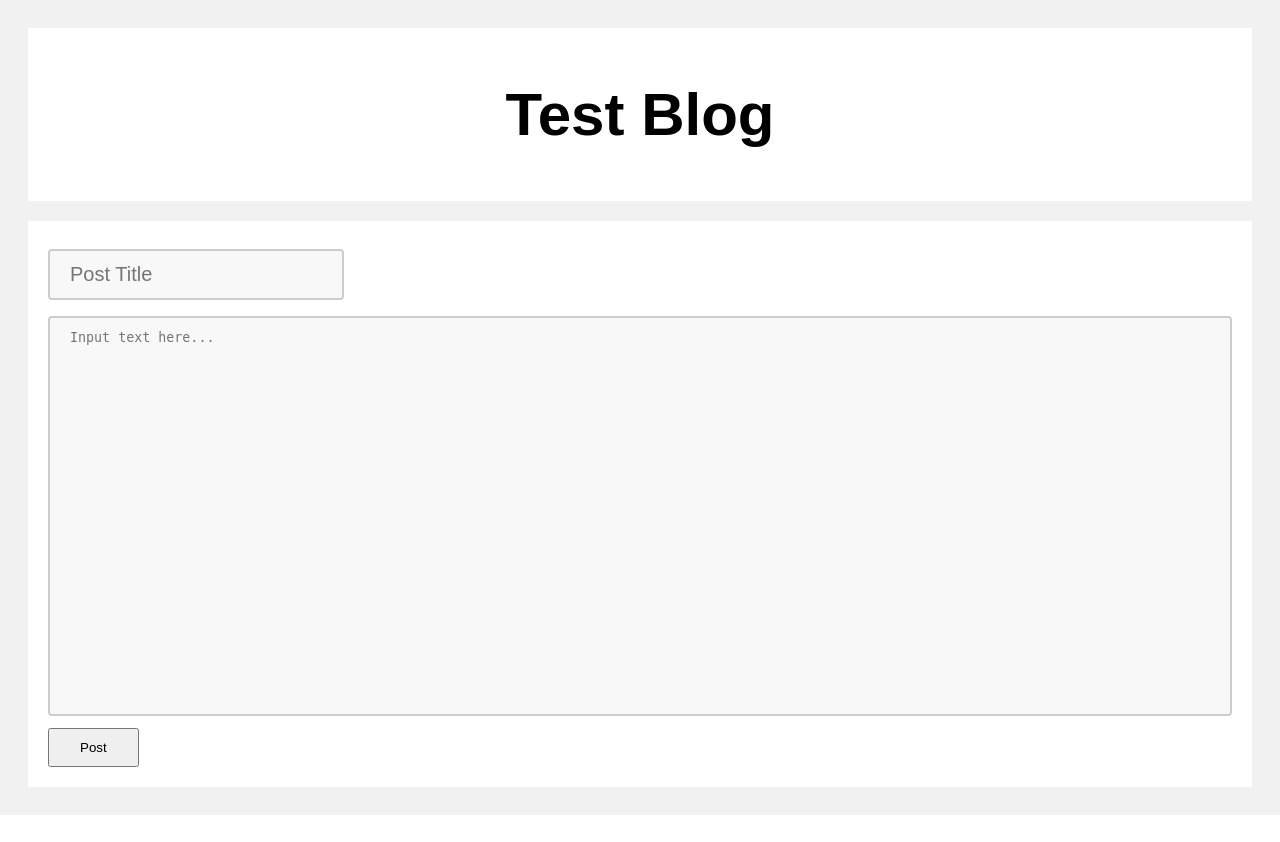
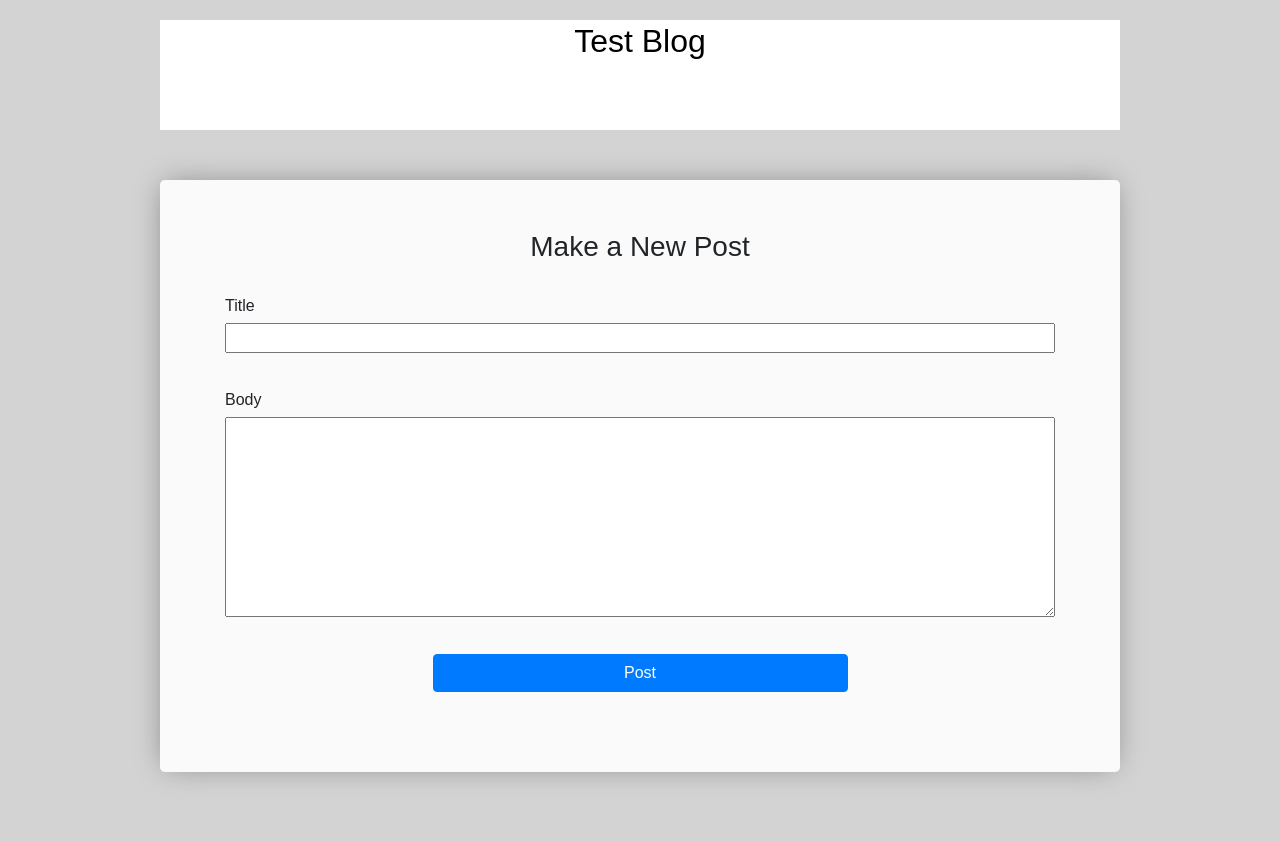
Before and after one commit to nicholasmanha/DjangoBlog, a Django app: page /postedit in a window 1280 px wide. Before the commit the page ends 815 px from the top, so only its background shows below. Run offline with Django 4.2, Linux system fonts and the light colour scheme.

Commit message:
new post css

```diff
--- /dev/null
+++ b/posts/static/css/post.css
@@ -0,0 +1,31 @@
+.card{
+
+    background:#fafafa;
+}
+.container{
+    margin:30px;
+}
+p{
+    margin: 5px 5px 5px 0;
+}
+input{
+    width:100%;
+    margin-bottom:30px;
+}
+textarea{
+    width:100%;
+    height:200px;
+    margin-bottom:30px;
+}
+h3{
+    text-align: center;
+    margin-bottom:30px;
+}
+.submit{
+    width:50%;
+
+}
+.middle{
+    width:100%;
+    text-align: center;
+}
--- a/posts/static/css/style.css
+++ b/posts/static/css/style.css
@@ -9,9 +9,7 @@
     max-width: 1000px;
     margin: auto;
   }
-  .btn{
-    float:right;
-  }
+
   .jumbotron{
     width:100%;
     display: flex;
@@ -23,6 +21,7 @@
     margin-bottom:50px;
   }
   .profile_btn{
+    float:right;
     border-radius: 75px;
     padding: 0;
     border:0;
@@ -61,6 +60,8 @@
   }
   .textcont{
     word-wrap: break-word;
+    overflow-wrap: break-word;
+    width:750px;
   }
   .login{
     position:absolute;
--- a/templates/index.html
+++ b/templates/index.html
@@ -6,6 +6,7 @@
     <meta name="viewport" content="width=device-width, initial-scale=1, shrink-to-fit=no">
     <link rel="stylesheet" href="https://cdn.jsdelivr.net/npm/bootstrap@4.3.1/dist/css/bootstrap.min.css" integrity="sha384-ggOyR0iXCbMQv3Xipma34MD+dH/1fQ784/j6cY/iJTQUOhcWr7x9JvoRxT2MZw1T" crossorigin="anonymous">
     <link rel="stylesheet" type ="text/css" href="{% static 'css/style.css' %}"/>
+
 
   </head>
 
--- a/templates/postedit.html
+++ b/templates/postedit.html
@@ -1,98 +1,45 @@
+{% load static %}
 <!DOCTYPE html>
 <html>
-<head>
-<meta name="viewport" content="width=device-width, initial-scale=1">
-<style>
-* {
-  box-sizing: border-box;
-}
+  <head>
+    <meta charset="utf-8">
+    <meta name="viewport" content="width=device-width, initial-scale=1, shrink-to-fit=no">
+    <link rel="stylesheet" href="https://cdn.jsdelivr.net/npm/bootstrap@4.3.1/dist/css/bootstrap.min.css" integrity="sha384-ggOyR0iXCbMQv3Xipma34MD+dH/1fQ784/j6cY/iJTQUOhcWr7x9JvoRxT2MZw1T" crossorigin="anonymous">
+    <link rel="stylesheet" type ="text/css" href="{% static 'css/style.css' %}"/>
+    <link rel="stylesheet" type ="text/css" href="{% static 'css/post.css' %}"/>
+  </head>
+  <body>
 
-body {
-  font-family: Arial;
-  padding: 20px;
-  background: #f1f1f1;
-}
+    <div class="header">
 
-.header {
-  padding: 2px;
-  font-size: 40px;
-  text-align: center;
-  background: white;
-}
 
-.leftcolumn {
-  float: left;
-  width: 100%;
-}
+      <h2><a style="text-decoration: none; color: black;" href="/">Test Blog</a></h2><br>
 
-.title{
-    width: 25%;
-  padding: 12px 20px;
-  margin: 8px 0;
-  box-sizing: border-box;
-  border: 2px solid #ccc;
-  border-radius: 4px;
-  font-size: 20px;
-  background-color: #f8f8f8;
-  resize: none;
-}
-.body{
-    width: 100%;
-    margin:8px 0;
-  height: 400px;
-  padding: 12px 20px;
-  box-sizing: border-box;
-  border: 2px solid #ccc;
-  border-radius: 4px;
-  background-color: #f8f8f8;
-  resize: none;
-}
+    </div>
 
-.card {
-   background-color: white;
-   padding: 20px;
-   margin-top: 20px;
-}
 
-.row:after {
-  content: "";
-  display: table;
-  clear: both;
-}
-.submit{
-    padding:10px 30px;
-}
 
-@media screen and (max-width: 800px) {
-  .leftcolumn, .rightcolumn {
-    width: 100%;
-    padding: 0;
-  }
-}
-</style>
-</head>
-<body>
 
-<div class="header">
-  <h2><a style="text-decoration: none; color: black;" href="/">Test Blog</a></h2>
-</div>
+      <div class="jumbotron">
+        <div class="container">
+          <form method="POST" action="postedit">
+            {% csrf_token %}
+            <h3>Make a New Post</h3>
+            <p>Title</p>
+            <input name="title" type="text"/><br>
+            <p>Body</p>
+            <textarea name="body" class="body" type="text" ></textarea>
+            <!--<textarea name="test" class="body" type="text" placeholder="Input text here..."></textarea>-->
+            <div class="middle">
+              <input class="btn btn-primary submit"type="submit" value="Post"/>
+            </div>
 
-<div class="row">
-  <div class="leftcolumn">
-    <div class="card">
-        <form method="POST" action="postedit">
-            {% csrf_token %}
-            <input name="title" class="title" type="text" placeholder="Post Title"><br>
-
-            <textarea name="body" class="body" type="text" placeholder="Input text here..."></textarea>
-            <!--<textarea name="test" class="body" type="text" placeholder="Input text here..."></textarea>-->
-
-            <input class="submit"type="submit" value="Post"/>
 
         </form>
-    </div>
-  </div>
-</div>
+        </div>
 
-</body>
+      </div>
+
+
+  </body>
 </html>
```
Also changed, not shown: db.sqlite3.
